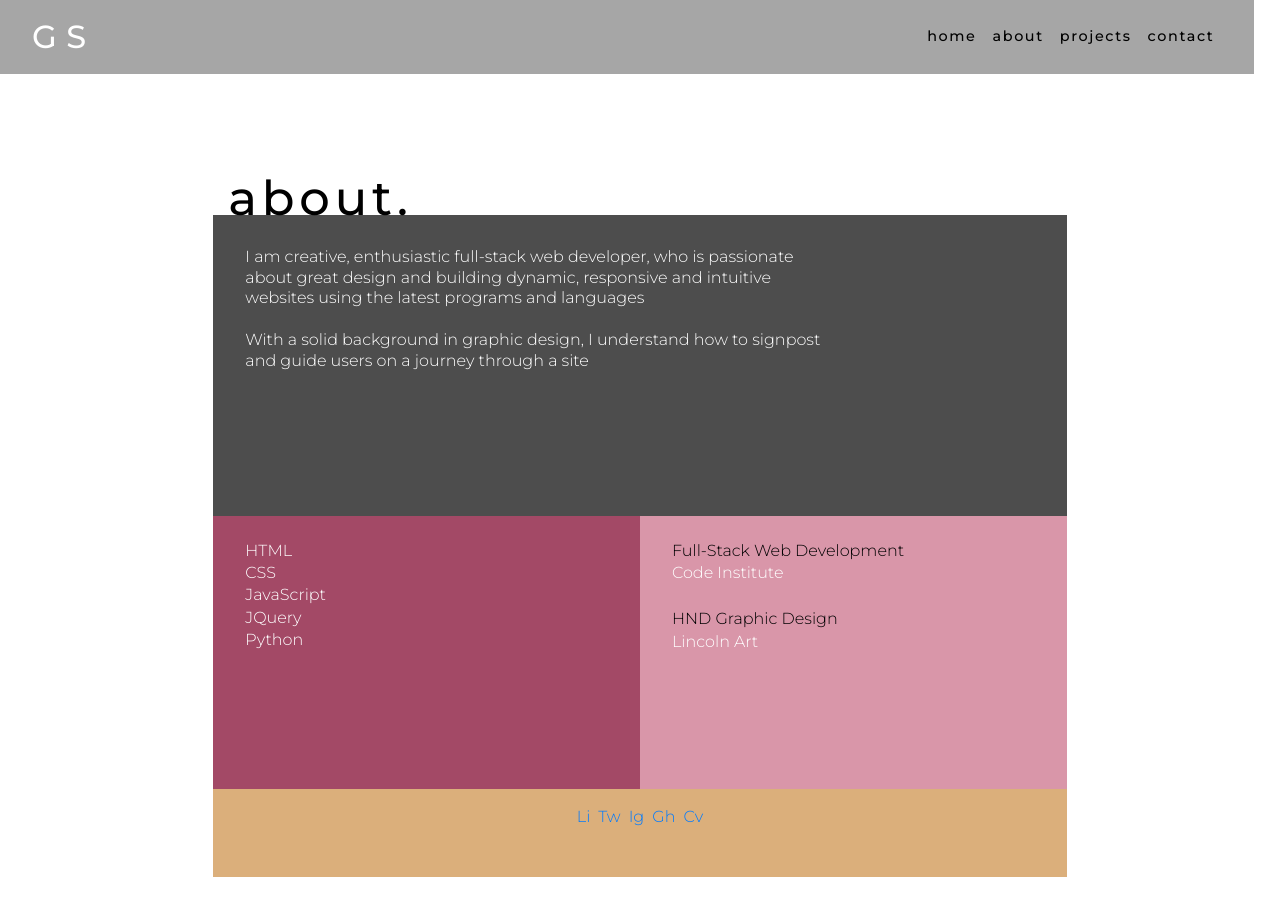
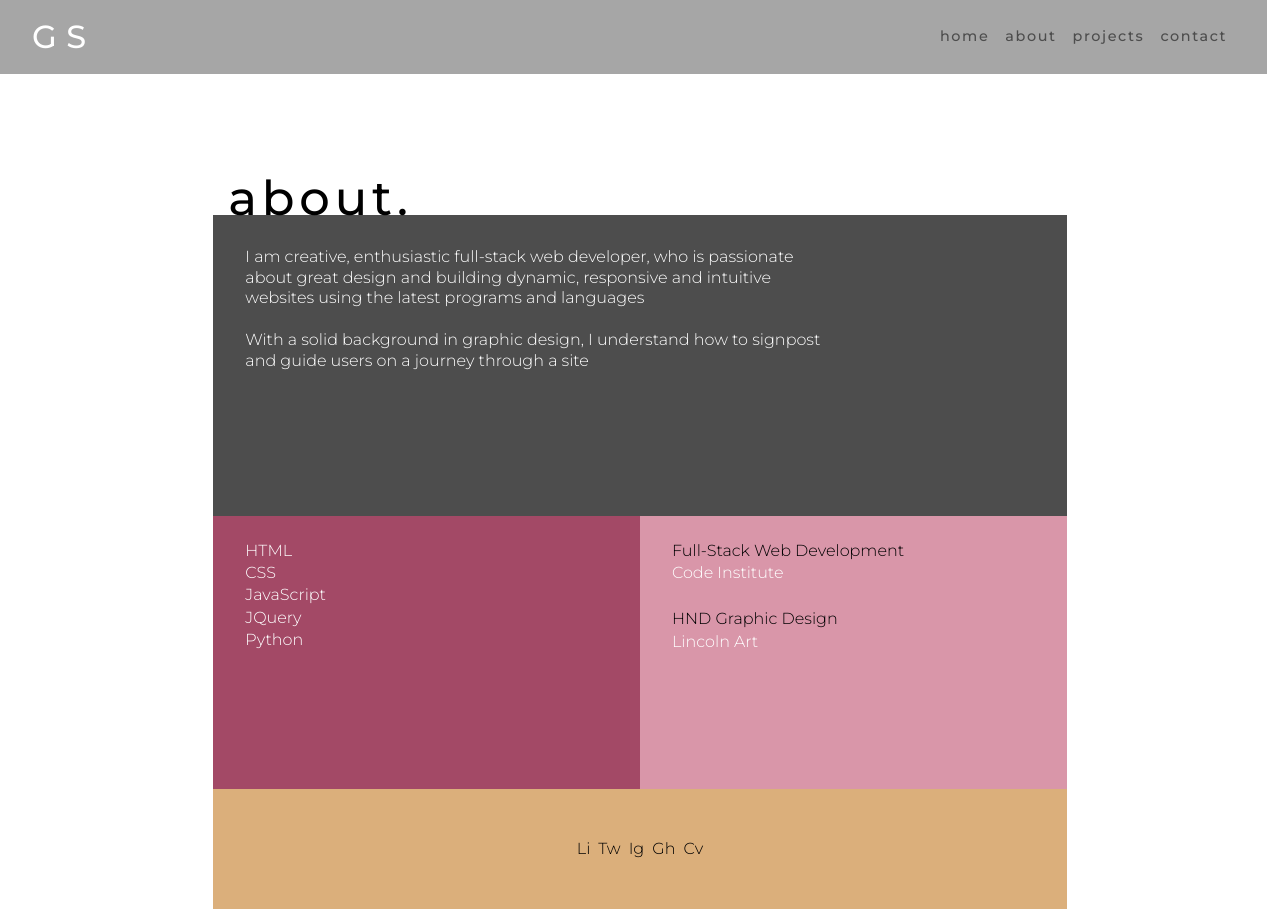
Before and after one commit to GarySimons/Gary_Simons, a Flask app: page /about in a window 1280 px wide. Before the commit the page ends 877 px from the top, so only its background shows below. Run offline with Flask 2, Linux system fonts and the light colour scheme; some libraries are stand-ins or nearby versions.

Commit message:
Tidying up CSS styling. Added 'about me' button on home page

```diff
--- a/static/css/style.css
+++ b/static/css/style.css
@@ -21,7 +21,7 @@ body {
 
 #navigationbar {
     position: sticky;
-    width: 98vw;
+    width: 99vw;
     top: 0;
     left: 0;
     padding-left: 1rem;
@@ -39,7 +39,7 @@ body {
 
 .nav-link {
     font-size: .9rem;
-    color: #000000 !important;
+    color: #4d4d4d !important;
     text-align: right !important;
 }
 
@@ -127,6 +134,7 @@ body {
     font-size: 1rem;
     font-weight: 300;
     text-align: center;
+    margin-top: 1rem;
     text-decoration: none;
 }
 
--- a/templates/about.html
+++ b/templates/about.html
@@ -40,28 +40,28 @@
         <div class="col-sm-8 col-12 aboutsocial">
             <ul class="list-inline sociallinks">
                     <li class="list-inline-item">
-                <a href="#" target="_blank" aria-label="Follow me on LinkedIn">
-                    <p>Li</p>
-                <span class="sr-only">LinkedIn</span>
+                    <a class="sociallinks" href="https://www.linkedin.com/in/gary-simons/" target="_blank" aria-label="Follow me on LinkedIn">
+                        <p class="sociallinks">Li</p>
+                    <span class="sr-only ">LinkedIn</span>
                     </a>
                     <li class="list-inline-item">
-                <a href="#" target="_blank" aria-label="Follow me on Twitter">
-                    <p>Tw</p>
+                    <a class="sociallinks" href="#" target="_blank" aria-label="Follow me on Twitter">
+                        <p class="sociallinks">Tw</p>
                     <span class="sr-only">Twitter</span>
                     </a>
                     <li class="list-inline-item">
-                <a href="#" target="_blank" aria-label="Follow me on Instagram">
-                    <p>Ig</p>
+                    <a class="sociallinks" href="https://www.instagram.com/garycs/" target="_blank" aria-label="Follow me on Instagram">
+                        <p class="sociallinks">Ig</p>
                     <span class="sr-only">Instagram</span>
                     </a>
                     <li class="list-inline-item">
-                <a href="#" target="_blank" aria-label="Follow me on GitHub">
-                    <p>Gh</p>
+                    <a class="sociallinks" href="#" target="_blank" aria-label="Follow me on GitHub">
+                        <p class="sociallinks">Gh</p>
                     <span class="sr-only">GitHub</span>
                     </a>
                     <li class="list-inline-item">
-                <a href="#" target="_blank" aria-label="Downlaod my CV">
-                    <p>Cv</p>
+                    <a class="sociallinks" href="#" target="_blank" aria-label="Download my CV">
+                        <p class="sociallinks">Cv</p>
                     <span class="sr-only">CV</span>
                     </a>
                     </li>
--- a/templates/home.html
+++ b/templates/home.html
@@ -13,7 +13,10 @@
         <img id="birdmain" src="static/images/bird80black.png" alt="Bird" class="img-fluid">
       </div>
       <div class="row col-12 justify-content-center">
-        <p id="v">V</p>
+        <a id="me" href="{{url_for('about')}}" target="_blank" aria-label="About me">
+                    <p>about me</p>
+                <span class="sr-only">About me</span>
+                </a>
       </div>
       </div>
 </div>
--- a/templates/layout.html
+++ b/templates/layout.html
@@ -27,7 +27,7 @@
 <!-- Nav Bar -->
     <div id="navigationbar">
       <nav class="navbar navbar-expand-sm navbar-light">
-         <a class="navbar-brand" href="#">GS</a>
+         <a class="navbar-brand" href="{{url_for('home')}}">GS</a>
         <button class="navbar-toggler" type="button" data-toggle="collapse" data-target="#navbarNavDropdown" aria-controls="navbarNavDropdown" aria-expanded="false" aria-label="Toggle navigation">
             <span class="navbar-toggler-icon"></span>
         </button>
```
Also changed, not shown: other parts of static/css/style.css (+10 -3 lines), templates/contact.html (+7 -2 lines), templates/projects.html (+4 -4 lines). Lines whose indentation alone changed are shown as unchanged.
